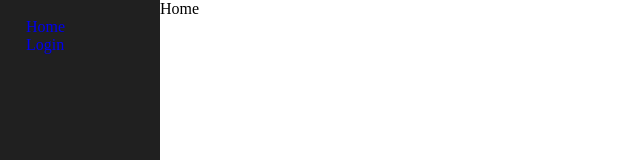
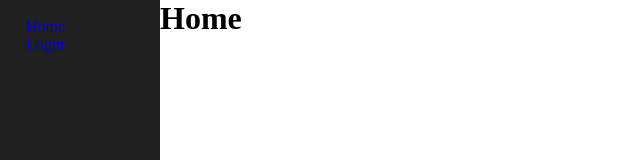
Before and after one commit to Gklf5/SMM, a React (Create React App) app: page / in a window 1280 px wide. Shown: the top 160 px of the page, without its empty margins (0-640 px from the left). Built offline with nearby package versions, Linux system fonts and the light colour scheme.

Commit message:
Update Home.jsx

```diff
--- a/src/pages/home/Home.jsx
+++ b/src/pages/home/Home.jsx
@@ -1,7 +1,11 @@
 import React from "react";
 
 const Home = () => {
-  return <div>Home</div>;
+  return (
+    <div className="home-main">
+      <h1>Home</h1>
+    </div>
+  );
 };
 
 export default Home;
```
